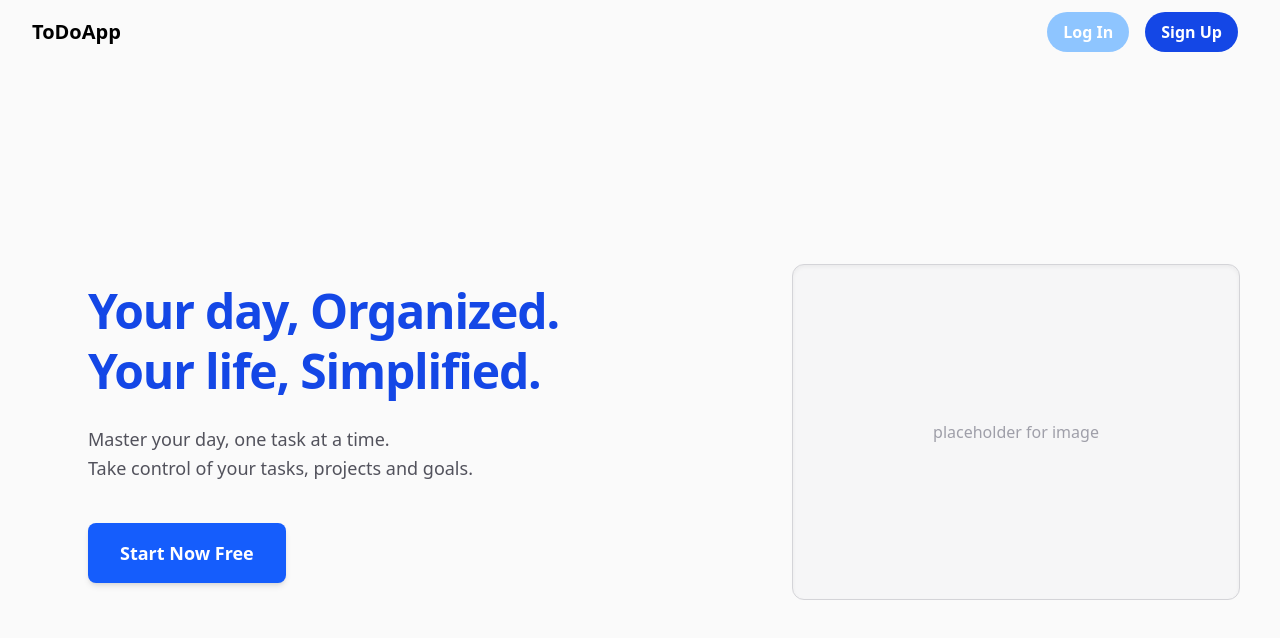
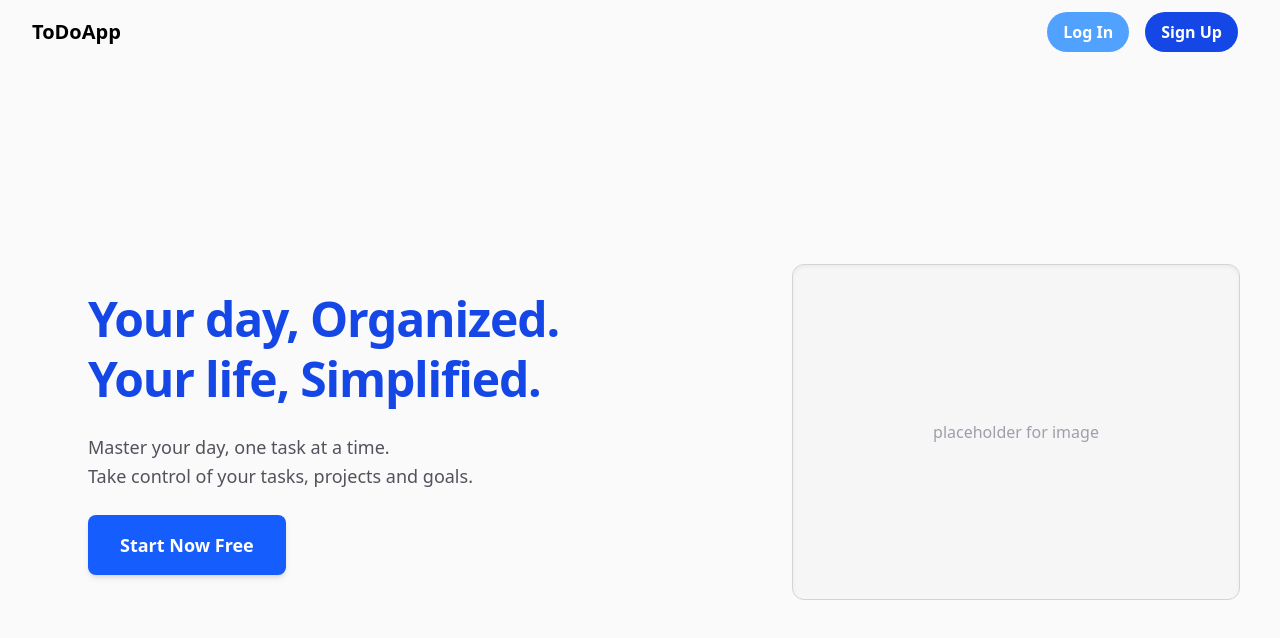
Before and after one commit to aaronvalera/to-do-app, a website: page views/home/index.html in a window 1280 px wide. Drawn offline with Linux system fonts and the light colour scheme.

Commit message:
Modify navbar: mobile buttons' color

```diff
--- a/views/components/navbar.js
+++ b/views/components/navbar.js
@@ -9,13 +9,13 @@ const createNavBarHome = () => {
         <svg id="mobile-menu-btn" xmlns="http://www.w3.org/2000/svg" width="40" height="40" fill="currentColor" class="bi bi-list md:hidden p-1 rounded-xl text-black cursor-pointer hover:bg-gray-200 transition ease-in-out duration-300" viewBox="0 0 16 16">
         <path fill-rule="evenodd" d="M2.5 12a.5.5 0 0 1 .5-.5h10a.5.5 0 0 1 0 1H3a.5.5 0 0 1-.5-.5m0-4a.5.5 0 0 1 .5-.5h10a.5.5 0 0 1 0 1H3a.5.5 0 0 1-.5-.5m0-4a.5.5 0 0 1 .5-.5h10a.5.5 0 0 1 0 1H3a.5.5 0 0 1-.5-.5"/>
         </svg>
-        <div id="mobile-menu" class="hidden absolute flex-col justify-center items-center w-48 gap-4 top-16 right-4 py-5 rounded-xl bg-gray-100 shadow-md md:hidden z-1">
-            <a href="/login/" class="py-2 px-4 w-24 rounded-3xl font-bold text-center hover:bg-gray-200 transition ease-in-out duration-300">Log In</a>
+        <div id="mobile-menu" class="hidden absolute flex-col justify-center items-center w-48 gap-4 top-16 right-4 py-5 rounded-xl text-white bg-gray-100 shadow-md md:hidden z-1">
+            <a href="/login/" class="py-2 px-4 w-24 rounded-3xl font-bold text-center bg-blue-400 hover:bg-blue-500 transition ease-in-out duration-300">Log In</a>
             <a href="/signup/" class="py-2 px-4 w-24 rounded-3xl font-bold text-center bg-blue-500 hover:bg-blue-600 transition ease-in-out duration-300">Sign Up</a>
         </div>
         <!-- Desktop -->
         <div class="hidden md:flex flex-row px-2.5 gap-4 text-white">
-        <a href="/login/" class="py-2 px-4 rounded-3xl font-bold bg-blue-300 hover:bg-blue-400 transition ease-in-out duration-300">Log In</a>
+        <a href="/login/" class="py-2 px-4 rounded-3xl font-bold bg-blue-400 hover:bg-blue-500 transition ease-in-out duration-300">Log In</a>
         <a href="/signup/" class="py-2 px-4 rounded-3xl font-bold bg-blue-700 hover:bg-blue-800 transition ease-in-out duration-300">Sign Up</a>
         </div>
     </div>
--- a/views/home/index.html
+++ b/views/home/index.html
@@ -8,15 +8,15 @@
 </head>
 <body class="bg-zinc-50 min-h-screen flex flex-col">
     <nav id="navbar" class="fixed top-0 right-0 left-0 h-16 px-4"></nav>
-    <main class="grow flex h-screen items-center justify-center pt-16">
-        <div class="flex flex-col md:flex-row items-center justify-between w-full max-w-6xl mx-auto px-6 gap-12 py-8">
+    <main class="grow flex min-h-[calc(100vh-4rem)] items-center justify-center pt-8 md:pt-16">
+        <div class="flex flex-col md:flex-row items-center justify-between w-full max-w-6xl mx-auto px-8 md:px-6 gap-12 py-8">
             <div class="flex flex-col gap-6 w-full md:w-1/2 items-center md:items-start text-center md:text-left shrink-0">
                 <h1 class="text-blue-700 text-3xl sm:text-4xl md:text-5xl tracking-tight font-extrabold leading-tight">
                     Your day, Organized.<br>
                     Your life, Simplified.
                 </h1>
                 <p class="text-zinc-600 text-sm sm:text-base md:text-lg font-medium leading-relaxed max-w-md md:max-w-none">Master your day, one task at a time. <br class="hidden md:flex">Take control of your tasks, projects and goals.</p>
-                <div class="mt-4">
+                <div>
                     <a href="../signup/index.html" class="flex rounded-lg font-bold text-white bg-blue-600 hover:bg-blue-700 px-8 py-4 shadow-md transition transform active:scale-95 cursor-pointer text-base sm:text-lg">Start Now Free</a>
                 </div>
             </div>
```
Also changed, not shown: src/output.css.
